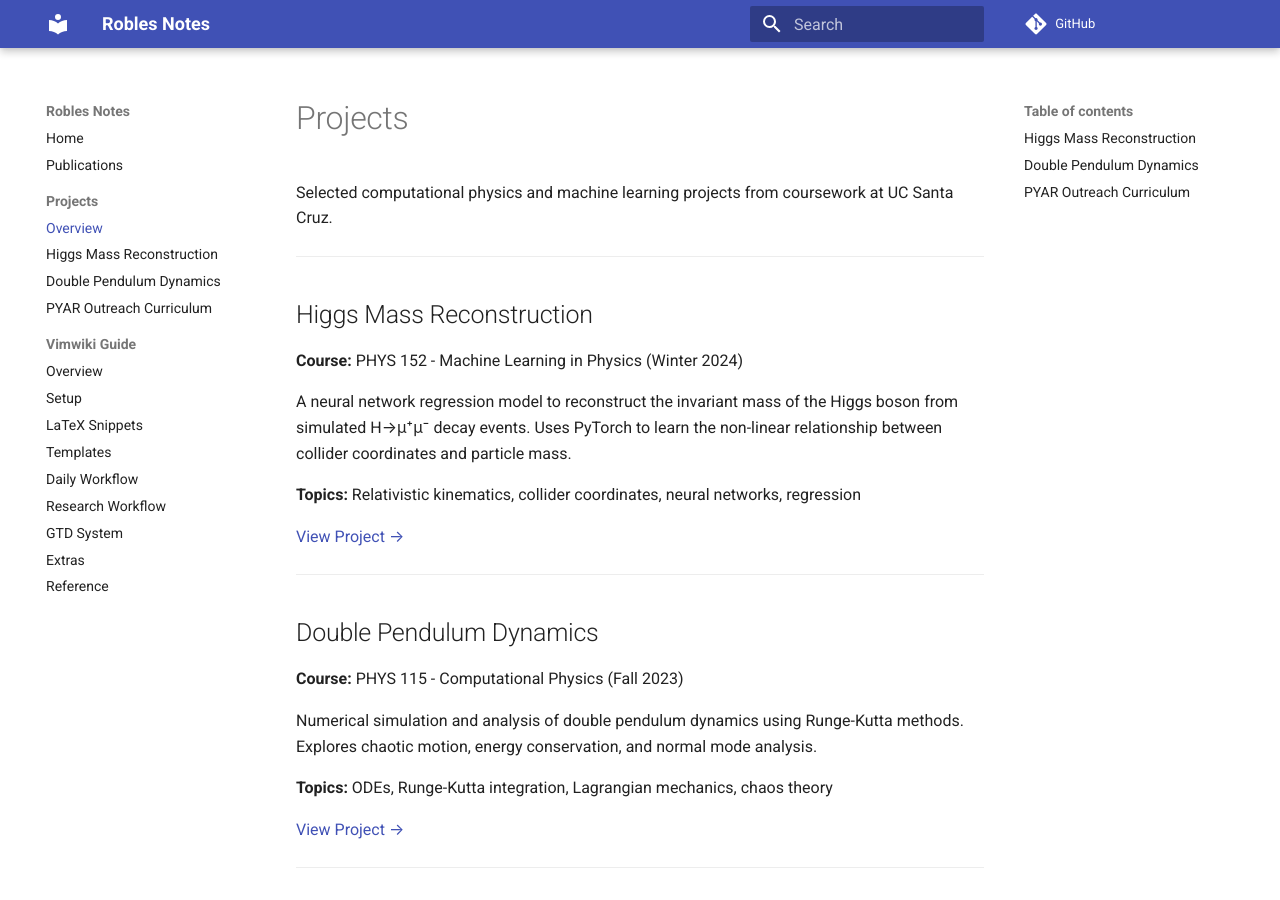
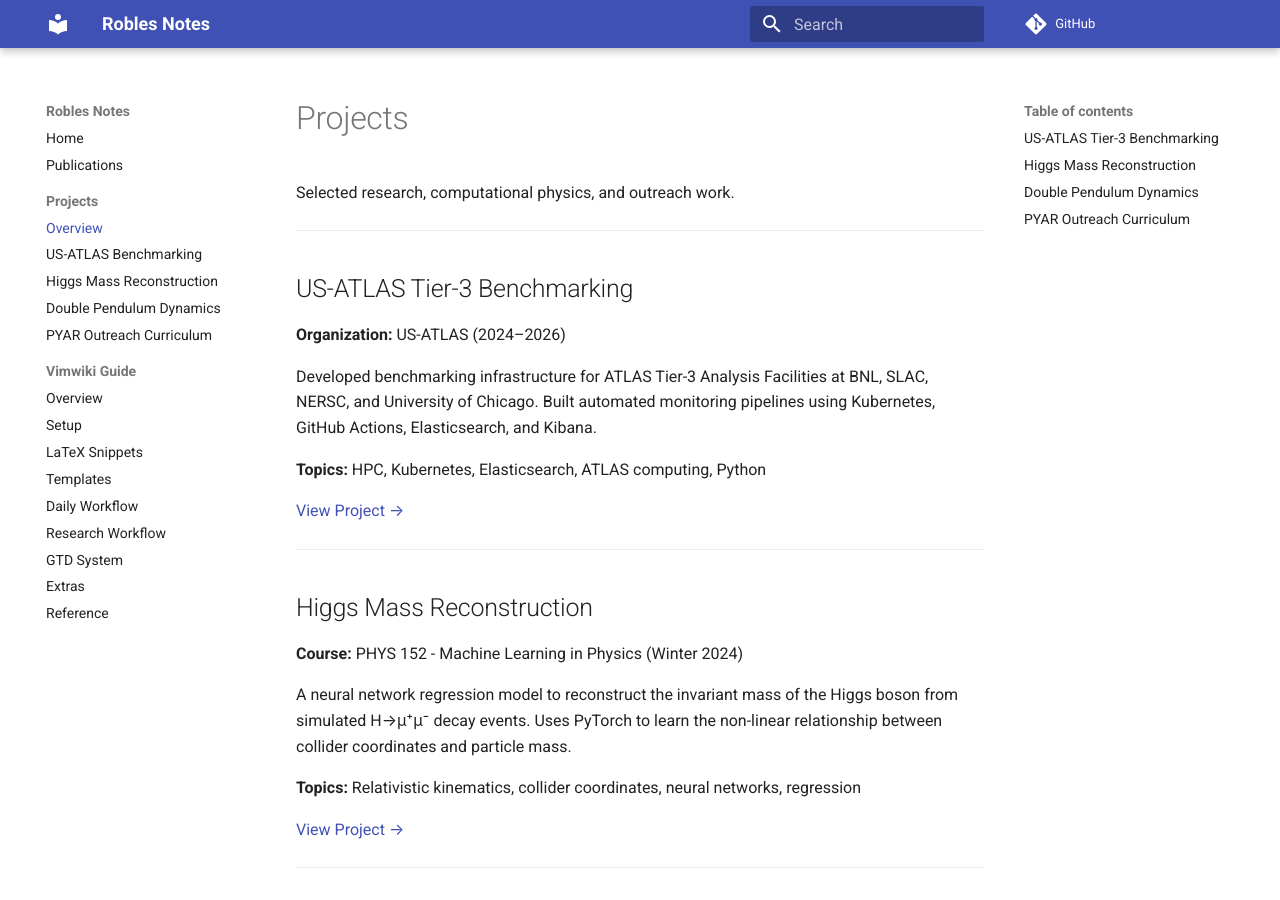
Before and after one commit to robles-bot/robles-bot.github.io, an MkDocs documentation site: the page built from docs/projects/index.md, in a window 1280 px wide and 900 px high. Built offline with MkDocs 1.6.1 and Material for MkDocs 9.7.7, drawn with Linux system fonts in a browser that asks for light colours; comment, search, counter and statistics services are not loaded.

Commit message:
updated things

```diff
--- a/docs/projects/index.md
+++ b/docs/projects/index.md
@@ -1,6 +1,18 @@
 # Projects
 
-Selected computational physics and machine learning projects from coursework at UC Santa Cruz.
+Selected research, computational physics, and outreach work.
+
+---
+
+## US-ATLAS Tier-3 Benchmarking
+
+**Organization:** US-ATLAS (2024–2026)
+
+Developed benchmarking infrastructure for ATLAS Tier-3 Analysis Facilities at BNL, SLAC, NERSC, and University of Chicago. Built automated monitoring pipelines using Kubernetes, GitHub Actions, Elasticsearch, and Kibana.
+
+**Topics:** HPC, Kubernetes, Elasticsearch, ATLAS computing, Python
+
+[View Project →](atlas.md)
 
 ---
 
--- a/mkdocs.yml
+++ b/mkdocs.yml
@@ -4,6 +4,7 @@ nav:
   - Publications: publications/index.md
   - Projects:
     - Overview: projects/index.md
+    - US-ATLAS Benchmarking: projects/atlas.md
     - Higgs Mass Reconstruction: projects/higgs.md
     - Double Pendulum Dynamics: projects/double-pendulum.md
     - PYAR Outreach Curriculum: projects/pyar.md
```
Also changed, not shown: docs/projects/atlas.md (added, +92 -0 lines).
